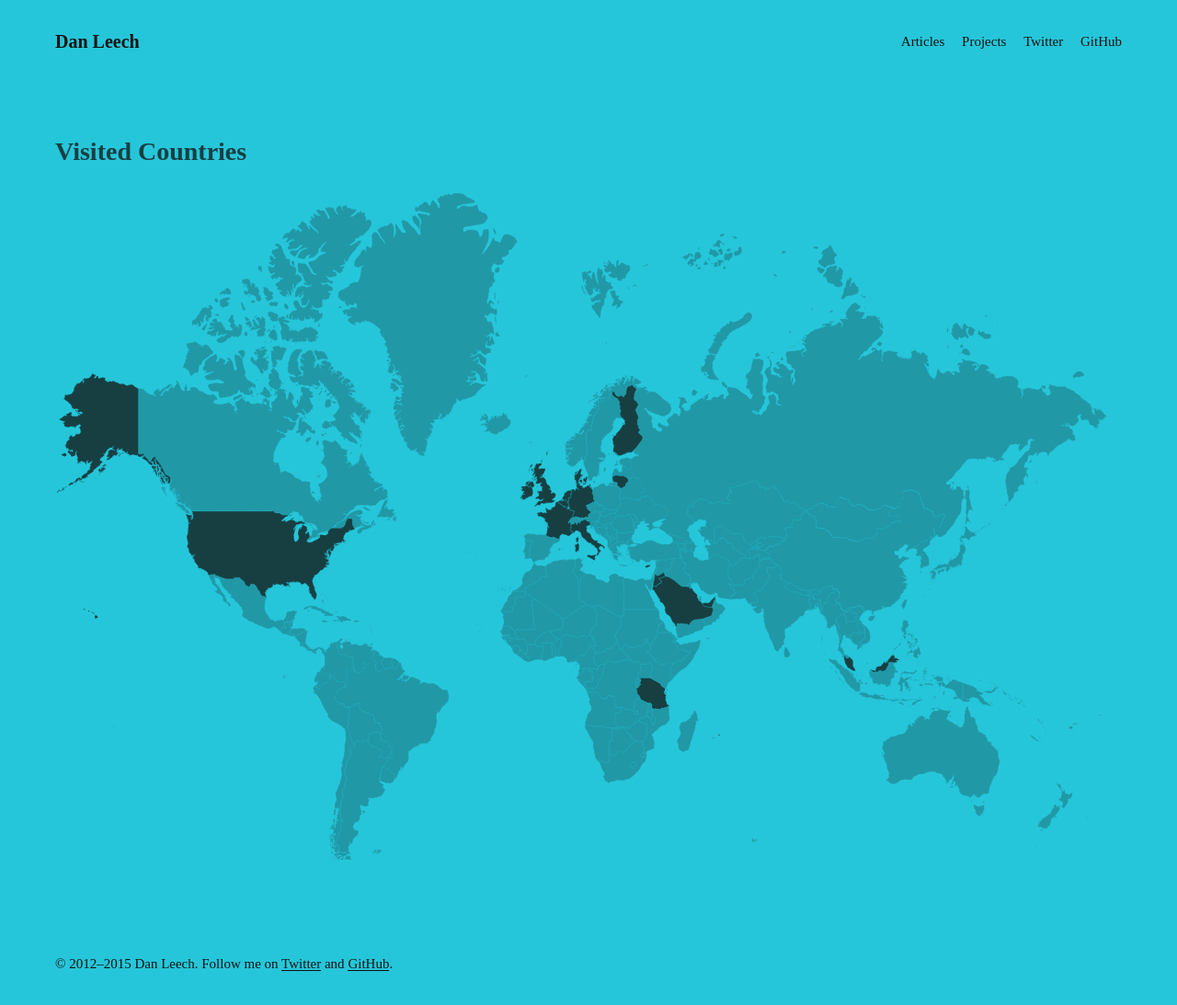
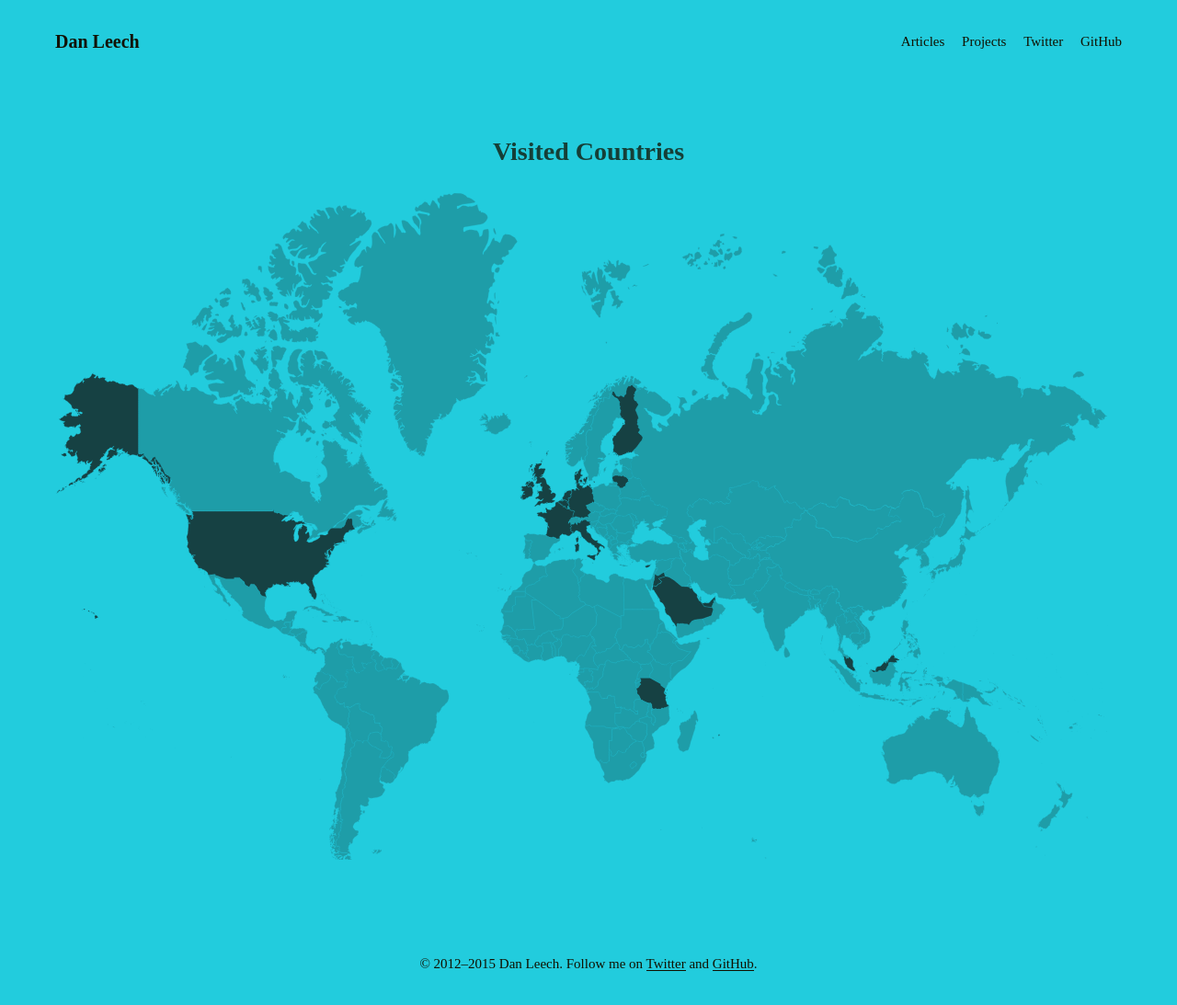
Before and after one commit to danleech/danleech.com, a Jekyll site: the page built from projects/visited-countries/index.html, in a window 1280 px wide. Shown: the whole page at 92% size. Built offline with Jekyll 4.4.1, drawn with Linux system fonts in a browser that asks for light colours; some web fonts are replaced; Markdown is read by kramdown in place of the engine named in the settings.

Commit message:
Simplified palette

```diff
--- a/_sass/_variables.scss
+++ b/_sass/_variables.scss
@@ -1,7 +1,7 @@
-$black:       #131310;
-$blue:        #26C6DA;
-$grey:        #D9D9D6;
-$grey-dark:   #434340;
+$black:       #110;
+$blue:        #2CD;
+$grey:        #DDD;
+$grey-dark:   #440;
 $grey-light:  #EEE;
 $red:         #F22;
 $white:       #FFF;
--- a/projects/visited-countries/index.html
+++ b/projects/visited-countries/index.html
@@ -7,15 +7,21 @@ image: /images/visited-countries-large.png
 
 <style>
     body {
-        background: #26C6DA;
+        background: #2CD;
     }
 
     main h1 {
+        max-width: 100%;
+        text-align: center;
         opacity: 0.75;
     }
 
     header a:focus, header a:hover {
         color: #FFF;
+    }
+
+    footer {
+        text-align: center;
     }
 
     footer a:focus, footer a:hover {
```
